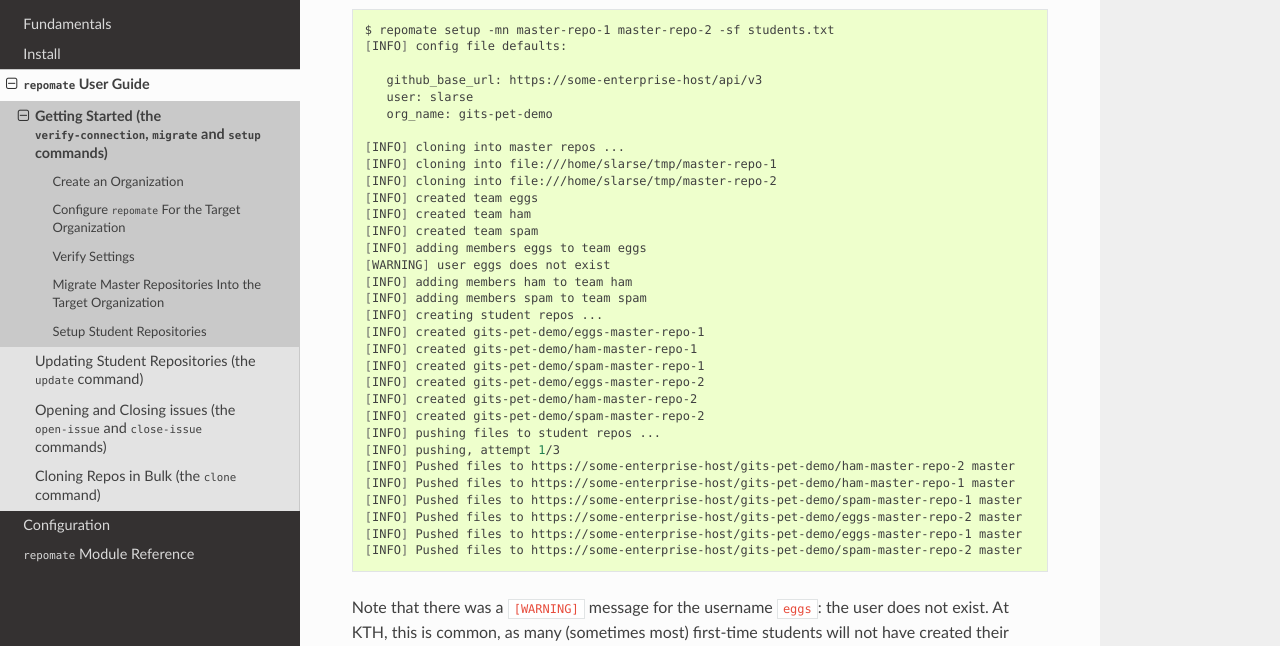
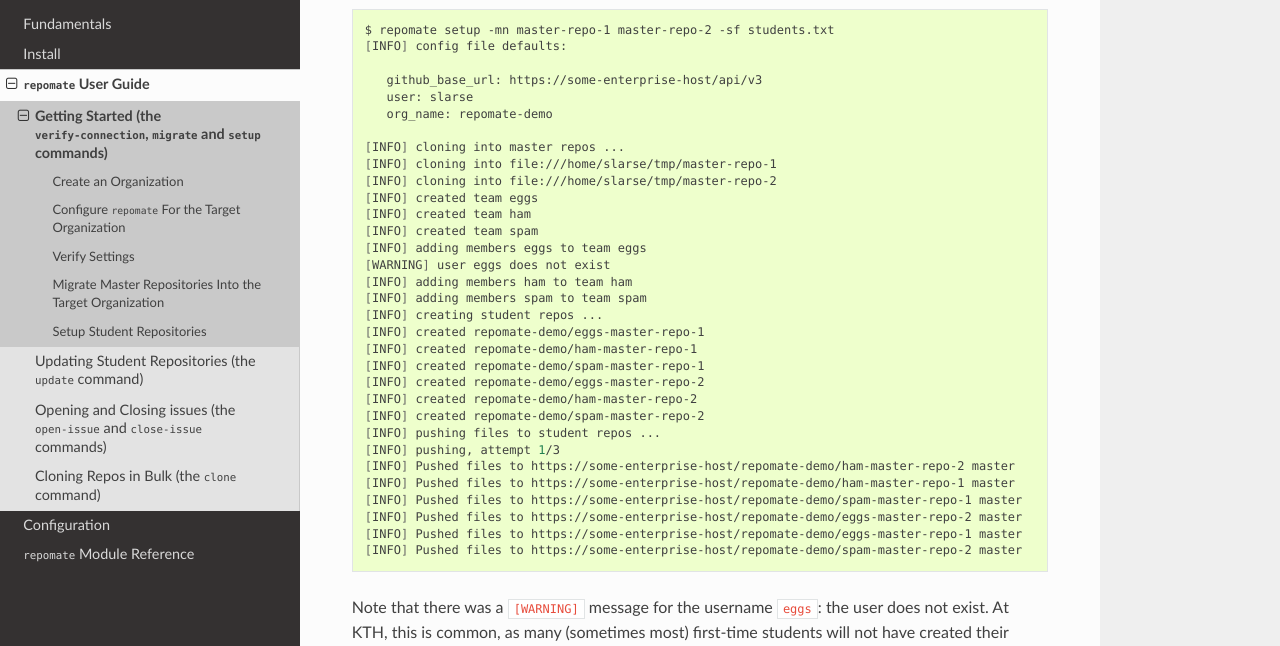
Before and after one commit to repobee/repobee, a Sphinx documentation site: the page built from docs/getting_started.rst, in a window 1280 px wide and 900 px high, scrolled down 5084 px. Shown: the part 153-799 px from the top of the window. Built offline with Sphinx 7.4.7 and the Read the Docs theme 2.0.0, drawn with Linux system fonts in a browser that asks for light colours; some of the changed text lies outside the part shown.

Commit message:
Rename gits-pet-demo to repomate-demo

```diff
--- a/docs/getting_started.rst
+++ b/docs/getting_started.rst
@@ -90,7 +90,7 @@ configuration file with the following contents:
     [DEFAULTS]
     github_base_url = https://some-enterprise-host/api/v3
     user = slarse
-    org_name = gits-pet-demo
+    org_name = repomate-demo
 
 Now, you need to substitute in some of your own values in place of mine.
 
@@ -100,7 +100,7 @@ Now, you need to substitute in some of your own values in place of mine.
     - If you are working with ``github.com``, replace the whole url
       with ``https://api.github.com``.
 * Replace ``slarse`` with your GitHub username.
-* Replace ``gits-pet-demo`` with whatever you named your target organization.
+* Replace ``repomate-demo`` with whatever you named your target organization.
 
 That's it for configuration, and we can check that the file is correctly found
 and parsed by running ``repomate -h`` again.
@@ -112,7 +112,7 @@ and parsed by running ``repomate -h`` again.
 
         github_base_url: https://some-enterprise-host/api/v3
         user: slarse
-        org_name: gits-pet-demo
+        org_name: repomate-demo
 
     <HELP MESSAGE OMITTED>
 
@@ -134,7 +134,7 @@ you can simply run the ``verify-settings`` command without any options.
 
        github_base_url: https://some-enterprise-host/api/v3
        user: slarse
-       org_name: gits-pet-demo
+       org_name: repomate-demo
 
     [INFO] verifying settings ...
     [INFO] trying to fetch user information ...
@@ -143,8 +143,8 @@ you can simply run the ``verify-settings`` command without any options.
     [INFO] SUCCESS: oauth scopes look okay
     [INFO] trying to fetch organization ...
     [INFO] SUCCESS: found organization test-tools
-    [INFO] verifying that user slarse is an owner of organization gits-pet-demo
-    [INFO] SUCCESS: user slarse is an owner of organization gits-pet-demo
+    [INFO] verifying that user slarse is an owner of organization repomate-demo
+    [INFO] SUCCESS: user slarse is an owner of organization repomate-demo
     [INFO] GREAT SUCCESS: All settings check out!
 
 If any of the checks fail, you should be provided with a semi-helpful error
@@ -173,16 +173,16 @@ current working directory (i.e. local repos), all we have to do is this:
 
        github_base_url: https://some-enterprise-host/api/v3
        user: slarse
-       org_name: gits-pet-demo
+       org_name: repomate-demo
 
     [INFO] created team master_repos
     [INFO] cloning into file:///some/directory/path/master-repo-1
     [INFO] cloning into file:///some/directory/path/master-repo-2
-    [INFO] created gits-pet-demo/master-repo-1
-    [INFO] created gits-pet-demo/master-repo-2
+    [INFO] created repomate-demo/master-repo-1
+    [INFO] created repomate-demo/master-repo-2
     [INFO] pushing, attempt 1/3
-    [INFO] Pushed files to https://some-enterprise-host/gits-pet-demo/master-repo-1 master
-    [INFO] Pushed files to https://some-enterprise-host/gits-pet-demo/master-repo-2 master
+    [INFO] Pushed files to https://some-enterprise-host/repomate-demo/master-repo-1 master
+    [INFO] Pushed files to https://some-enterprise-host/repomate-demo/master-repo-2 master
     [INFO] done!
 
 There are a few things to note here. First of all, the team ``master_repos`` is
@@ -204,15 +204,15 @@ Running the same thing again yields the following output:
 
        github_base_url: https://some-enterprise-host/api/v3
        user: slarse
-       org_name: gits-pet-demo
+       org_name: repomate-demo
 
     [INFO] cloning into file:///some/directory/path/master-repo-1
     [INFO] cloning into file:///some/directory/path/master-repo-2
-    [INFO] gits-pet-demo/master-repo-1 already exists
-    [INFO] gits-pet-demo/master-repo-2 already exists
+    [INFO] repomate-demo/master-repo-1 already exists
+    [INFO] repomate-demo/master-repo-2 already exists
     [INFO] pushing, attempt 1/3
-    [INFO] https://some-enterprise-host/gits-pet-demo/master-repo-1 master is up-to-date
-    [INFO] https://some-enterprise-host/gits-pet-demo/master-repo-2 master is up-to-date
+    [INFO] https://some-enterprise-host/repomate-demo/master-repo-1 master is up-to-date
+    [INFO] https://some-enterprise-host/repomate-demo/master-repo-2 master is up-to-date
     [INFO] done!
 
 In fact, all ``repomate`` commands that deal with pushing to or cloning from
@@ -227,7 +227,7 @@ our master repos are migrated, we can move on to setting up the student repos!
     ``-mu`` option and provide the urls, instead of ``-mn`` with local paths.
     For example, given a repo at
     ``https://some-enterprise-host/other-org/master-repo-1``, it can be
-    migrated into ``gits-pet-demo`` by typing
+    migrated into ``repomate-demo`` by typing
 
     .. code-block:: bash
 
@@ -265,7 +265,7 @@ complex, but again, it's as simple as issuing a single command with
 
        github_base_url: https://some-enterprise-host/api/v3
        user: slarse
-       org_name: gits-pet-demo
+       org_name: repomate-demo
 
     [INFO] cloning into master repos ...
     [INFO] cloning into file:///home/slarse/tmp/master-repo-1
@@ -278,20 +278,20 @@ complex, but again, it's as simple as issuing a single command with
     [INFO] adding members ham to team ham
     [INFO] adding members spam to team spam
     [INFO] creating student repos ...
-    [INFO] created gits-pet-demo/eggs-master-repo-1
-    [INFO] created gits-pet-demo/ham-master-repo-1
-    [INFO] created gits-pet-demo/spam-master-repo-1
-    [INFO] created gits-pet-demo/eggs-master-repo-2
-    [INFO] created gits-pet-demo/ham-master-repo-2
-    [INFO] created gits-pet-demo/spam-master-repo-2
+    [INFO] created repomate-demo/eggs-master-repo-1
+    [INFO] created repomate-demo/ham-master-repo-1
+    [INFO] created repomate-demo/spam-master-repo-1
+    [INFO] created repomate-demo/eggs-master-repo-2
+    [INFO] created repomate-demo/ham-master-repo-2
+    [INFO] created repomate-demo/spam-master-repo-2
     [INFO] pushing files to student repos ...
     [INFO] pushing, attempt 1/3
-    [INFO] Pushed files to https://some-enterprise-host/gits-pet-demo/ham-master-repo-2 master
-    [INFO] Pushed files to https://some-enterprise-host/gits-pet-demo/ham-master-repo-1 master
-    [INFO] Pushed files to https://some-enterprise-host/gits-pet-demo/spam-master-repo-1 master
-    [INFO] Pushed files to https://some-enterprise-host/gits-pet-demo/eggs-master-repo-2 master
-    [INFO] Pushed files to https://some-enterprise-host/gits-pet-demo/eggs-master-repo-1 master
-    [INFO] Pushed files to https://some-enterprise-host/gits-pet-demo/spam-master-repo-2 master
+    [INFO] Pushed files to https://some-enterprise-host/repomate-demo/ham-master-repo-2 master
+    [INFO] Pushed files to https://some-enterprise-host/repomate-demo/ham-master-repo-1 master
+    [INFO] Pushed files to https://some-enterprise-host/repomate-demo/spam-master-repo-1 master
+    [INFO] Pushed files to https://some-enterprise-host/repomate-demo/eggs-master-repo-2 master
+    [INFO] Pushed files to https://some-enterprise-host/repomate-demo/eggs-master-repo-1 master
+    [INFO] Pushed files to https://some-enterprise-host/repomate-demo/spam-master-repo-2 master
 
 Note that there was a ``[WARNING]`` message for the username ``eggs``: the user
 does not exist. At KTH, this is common, as many (sometimes most) first-time
--- a/docs/issues.rst
+++ b/docs/issues.rst
@@ -37,7 +37,7 @@ for our dear students ``spam``, ``eggs`` and ``ham``, who are listed in the
 
        github_base_url: https://some-enterprise-host/api/v3
        user: slarse
-       org_name: gits-pet-demo
+       org_name: repomate-demo
 
     [INFO] Opened issue spam-master-repo-2/#1-'An important announcement'
     [INFO] Opened issue eggs-master-repo-2/#1-'An important announcement'
@@ -63,7 +63,7 @@ announcement`` is simple: we provide the regex ``\AAn important announcement\Z``
 
        github_base_url: https://some-enterprise-host/api/v3
        user: slarse
-       org_name: gits-pet-demo
+       org_name: repomate-demo
 
     [INFO] closed issue spam-master-repo-2/#1-'An important announcement'
     [INFO] closed issue eggs-master-repo-2/#1-'An important announcement'
```
Also changed, not shown: docs/clone.rst (+7 -7 lines), docs/update.rst (+15 -15 lines).
